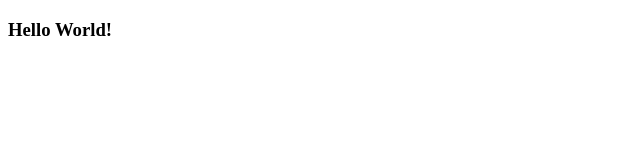
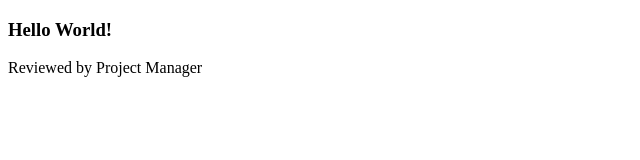
Before and after one commit to brasalan/my-second-repo, a plain HTML site: page index.html in a window 1280 px wide. Shown: the whole page, without its empty margins (0-640 px from the left). Drawn offline with Linux system fonts and the light colour scheme.

Commit message:
Update index.html

```diff
--- a/index.html
+++ b/index.html
@@ -5,5 +5,6 @@
   </head>
   <body>
     <h3>Hello World!</h3>
+    <p>Reviewed by Project Manager</p>
   </body>
 </html>
```
